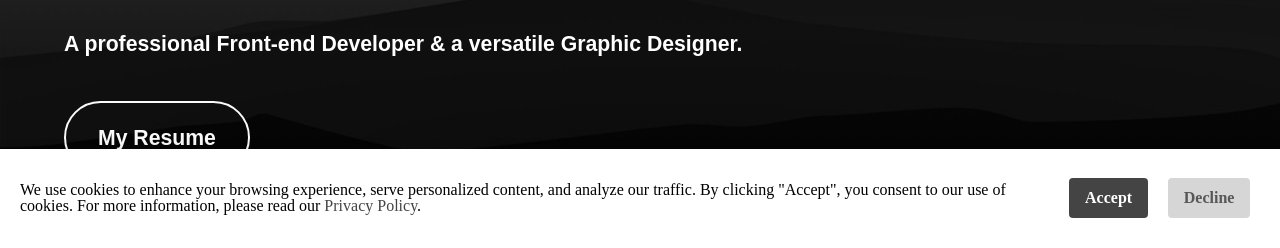
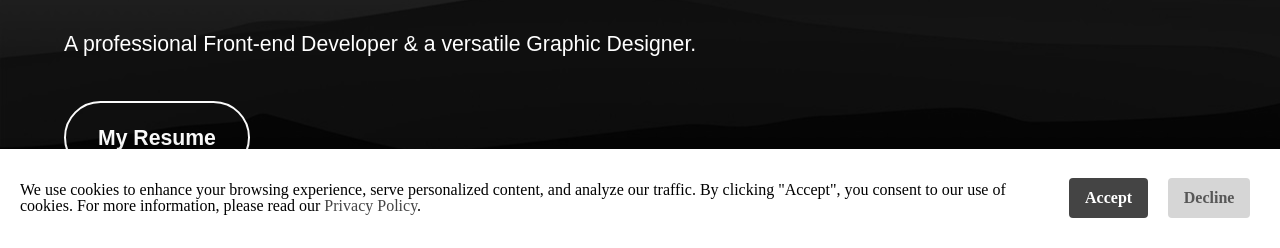
Before and after one commit to sawael/sawael.github.io, a plain HTML site: page index.html in a window 1280 px wide. Shown: the part 552-800 px from the top of the page. Drawn offline with Linux system fonts and the light colour scheme; a web font is replaced by a local one.

Commit message:
Update style(1).css

```diff
--- a/css/style(1).css
+++ b/css/style(1).css
@@ -1039,7 +1039,7 @@ blockquote {
 .shadow-img:hover {
   box-shadow: 0 8px 16px rgba(0, 0, 0, 0.3); /* Darker shadow on hover */
 }
-.sae-fonts-style {
+.sae-fonts-style-2 {
   font-weight: 700; /* Bold */
   font-size: 1.5rem;
 }
```
